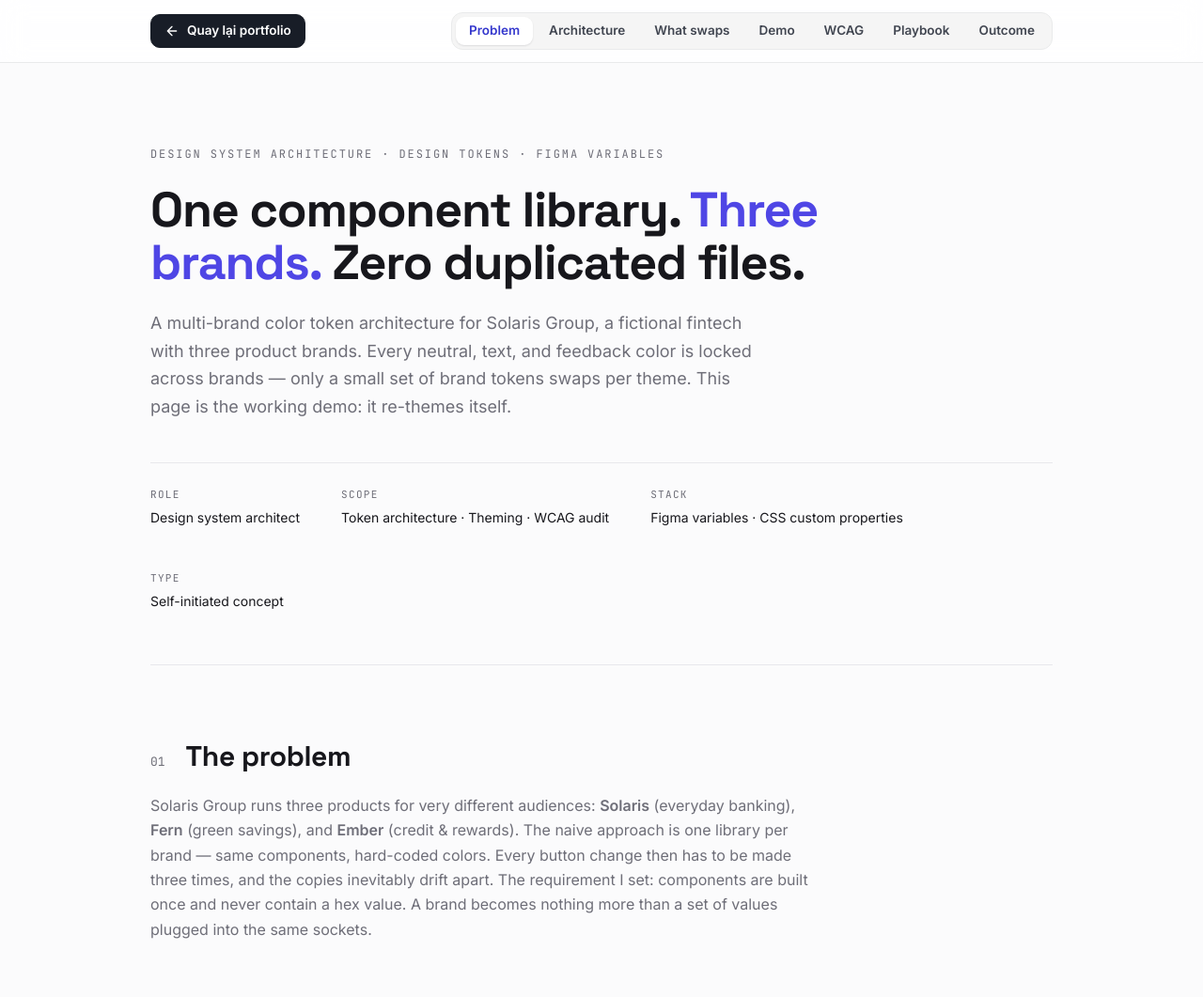
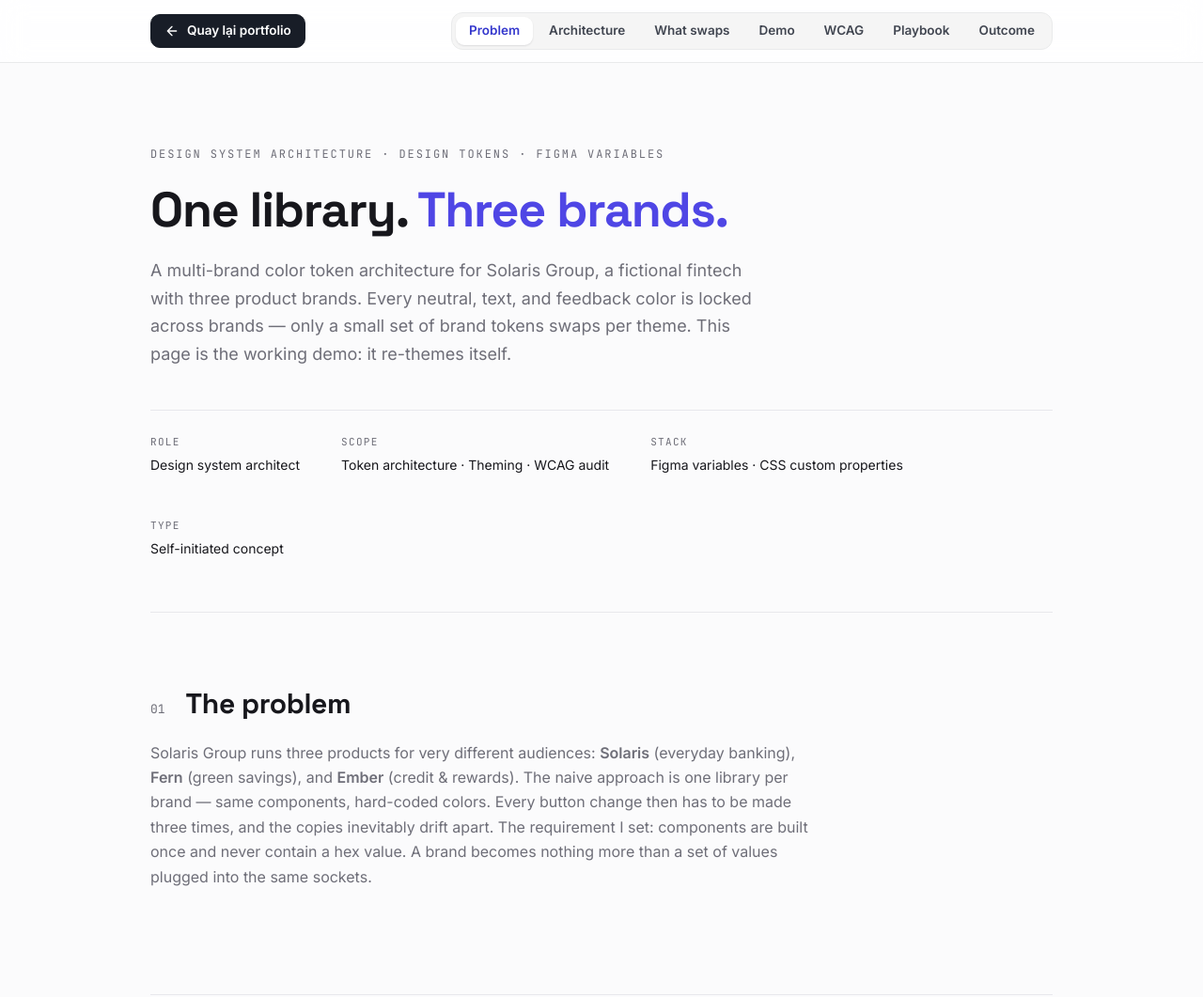
Before and after one commit to nguyentuyenthong/portfolio, a plain HTML site: page case-study/prism-multi-brand-case-study.html in a window 1280 px wide. Shown: the top 1061 px of the page at 94% size. Drawn offline with Linux system fonts and the light colour scheme.

Commit message:
Add files via upload

```diff
--- a/case-study/prism-multi-brand-case-study.html
+++ b/case-study/prism-multi-brand-case-study.html
@@ -321,7 +321,7 @@ section[id]{scroll-margin-top:82px}
 
 <div class="hero">
   <div class="eyebrow">Design system architecture · Design tokens · Figma variables</div>
-  <h1>One component library. <span class="h1-swap" id="heroSwap">Three brands.</span> Zero duplicated files.</h1>
+  <h1>One library. <span class="h1-swap" id="heroSwap">Three brands.</span></h1>
   <p class="hero-sub">A multi-brand color token architecture for Solaris Group, a fictional fintech with three product brands. Every neutral, text, and feedback color is locked across brands — only a small set of brand tokens swaps per theme. This page is the working demo: it re-themes itself.</p>
   <div class="meta-row">
     <div><span class="k">Role</span>Design system architect</div>
```
